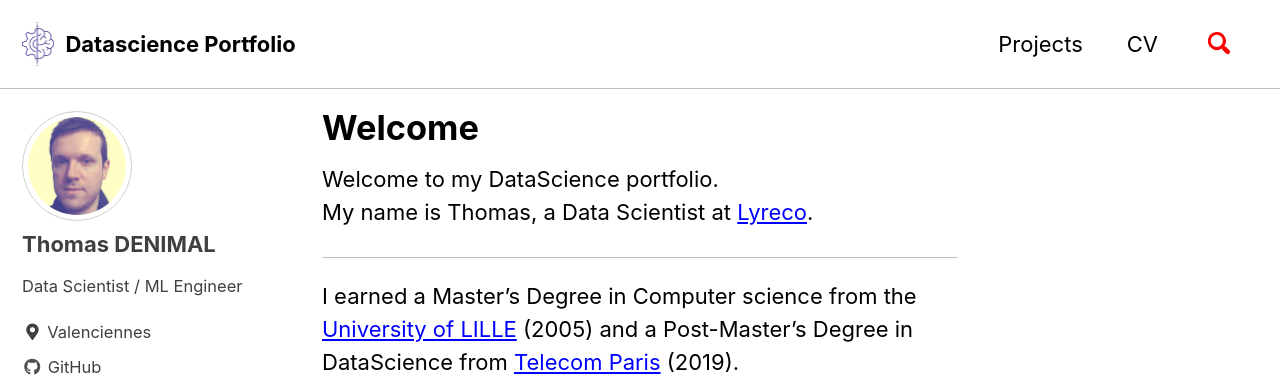
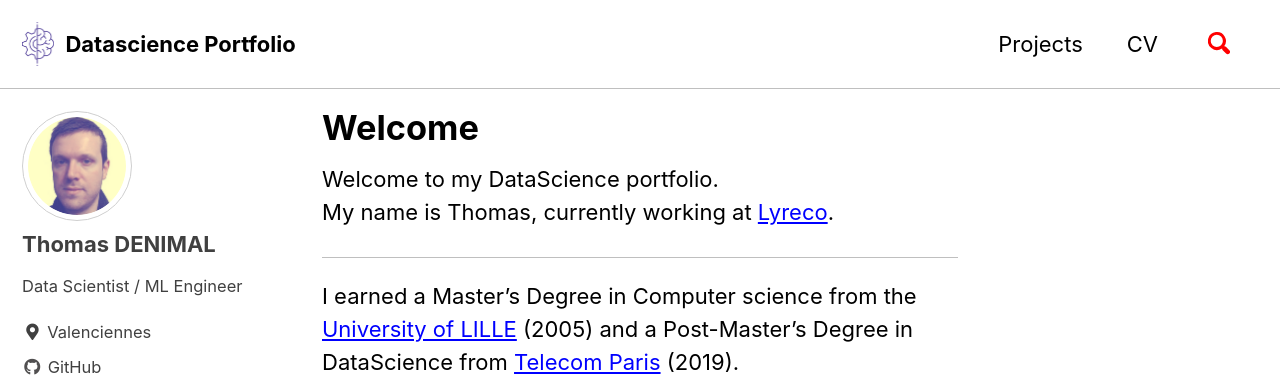
Before and after one commit to tdenimal/tdenimal.github.io, a Jekyll site: the page built from index.md, in a window 1280 px wide and 1010 px high. Shown: the top 384 px of the window. Built offline with Jekyll 4.4.1, drawn with Linux system fonts in a browser that asks for light colours; cached includes are drawn as plain includes; comment, search, counter and statistics services are not loaded.

Commit message:
some add

```diff
--- a/index.md
+++ b/index.md
@@ -8,7 +8,7 @@ redirect_from:
     - /about.html
 ---
 Welcome to my DataScience portfolio. <br>
-My name is Thomas, a Data Scientist at [Lyreco](https://www.lyreco.com/).
+My name is Thomas, currently working at [Lyreco](https://www.lyreco.com/).
 <br>
 
 ---
```
